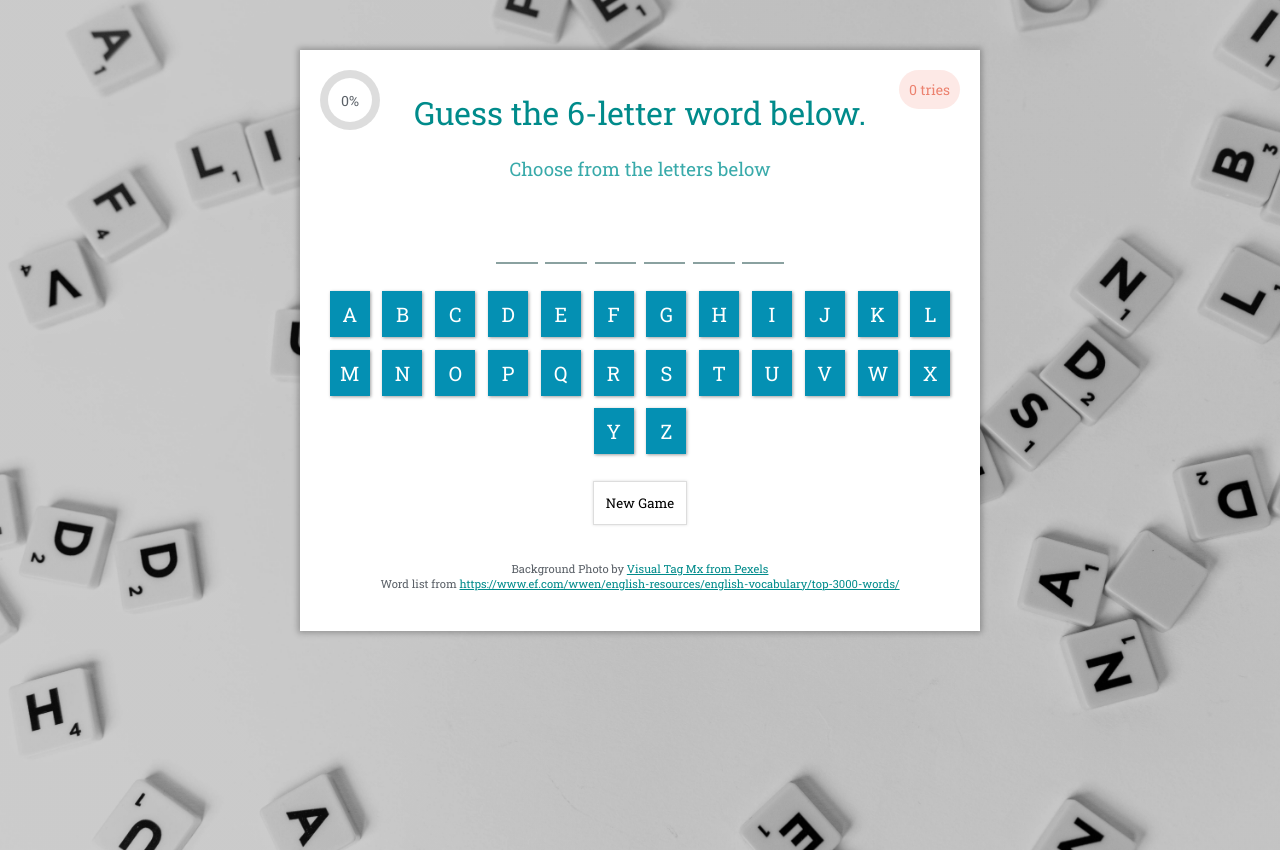
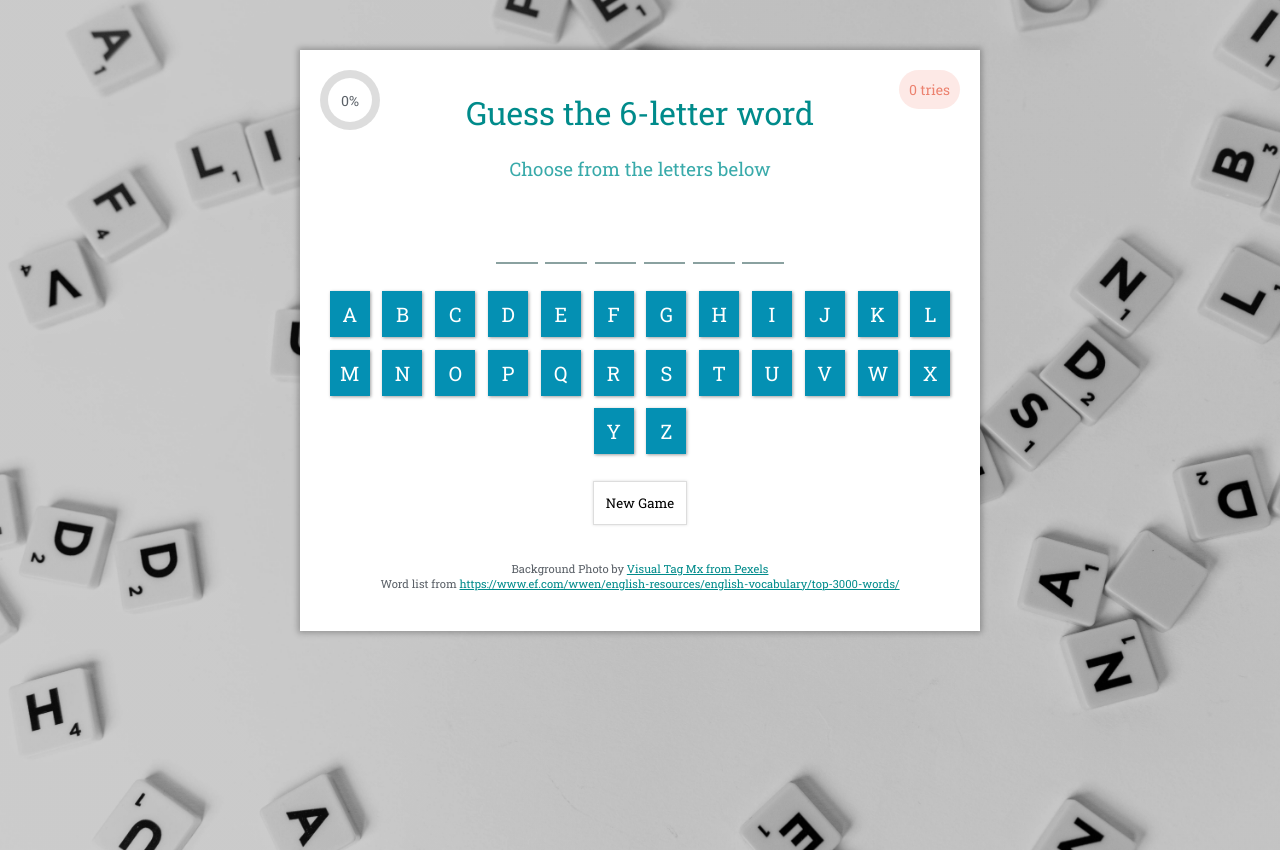
Before and after one commit to debadeepsen/vuewordgame, a Vue app in the folder wordgame/: page / in a window 1280 px wide. Built offline with nearby package versions, Linux system fonts and the light colour scheme; a web font is replaced by a local one.

Commit message:
gameplay

```diff
--- a/wordgame/src/App.vue
+++ b/wordgame/src/App.vue
@@ -1,6 +1,6 @@
 <template>
   <div id="app">
-    <h1>Guess the {{ currentWord.length }}-letter word below.</h1>
+    <h1>Guess the {{ currentWord.length }}-letter word</h1>
     <h3 style="margin-bottom: 40px">Choose from the letters below</h3>
 
     <!-- A circular progress indicator -->
```
